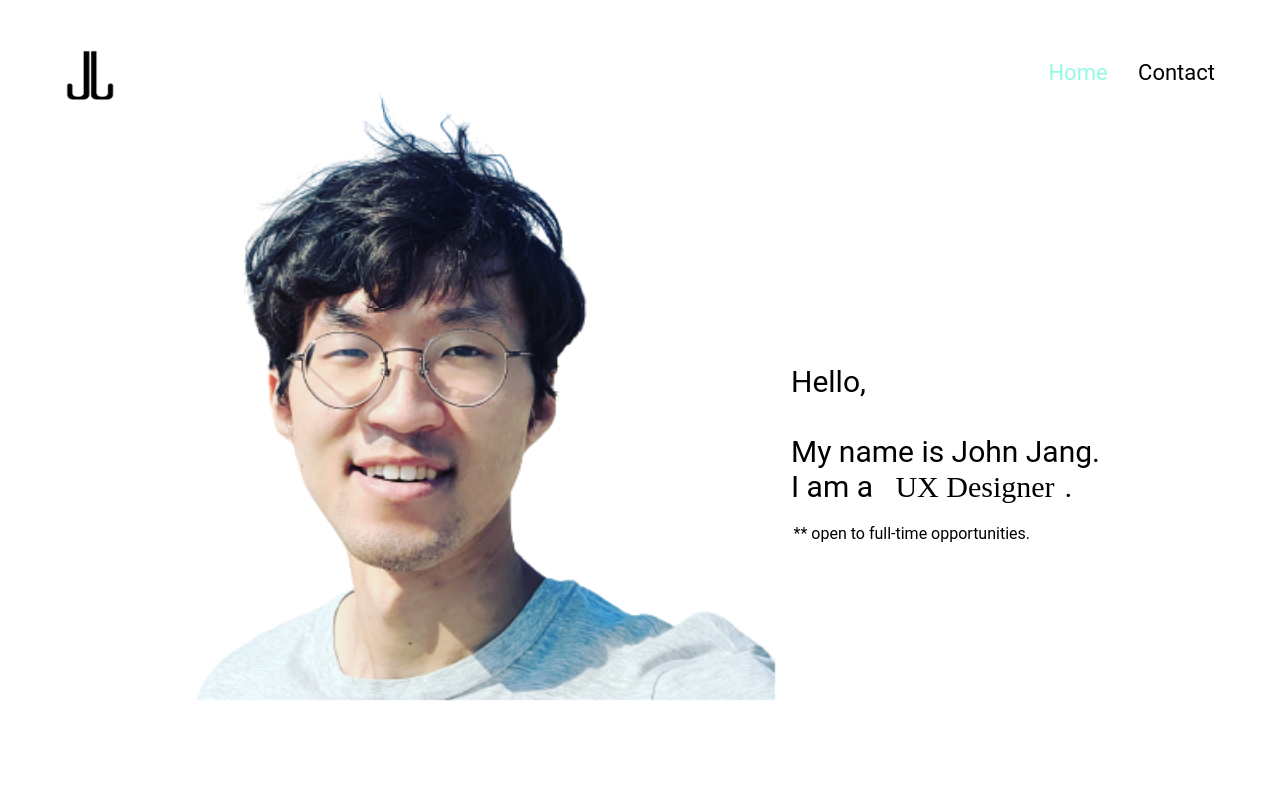
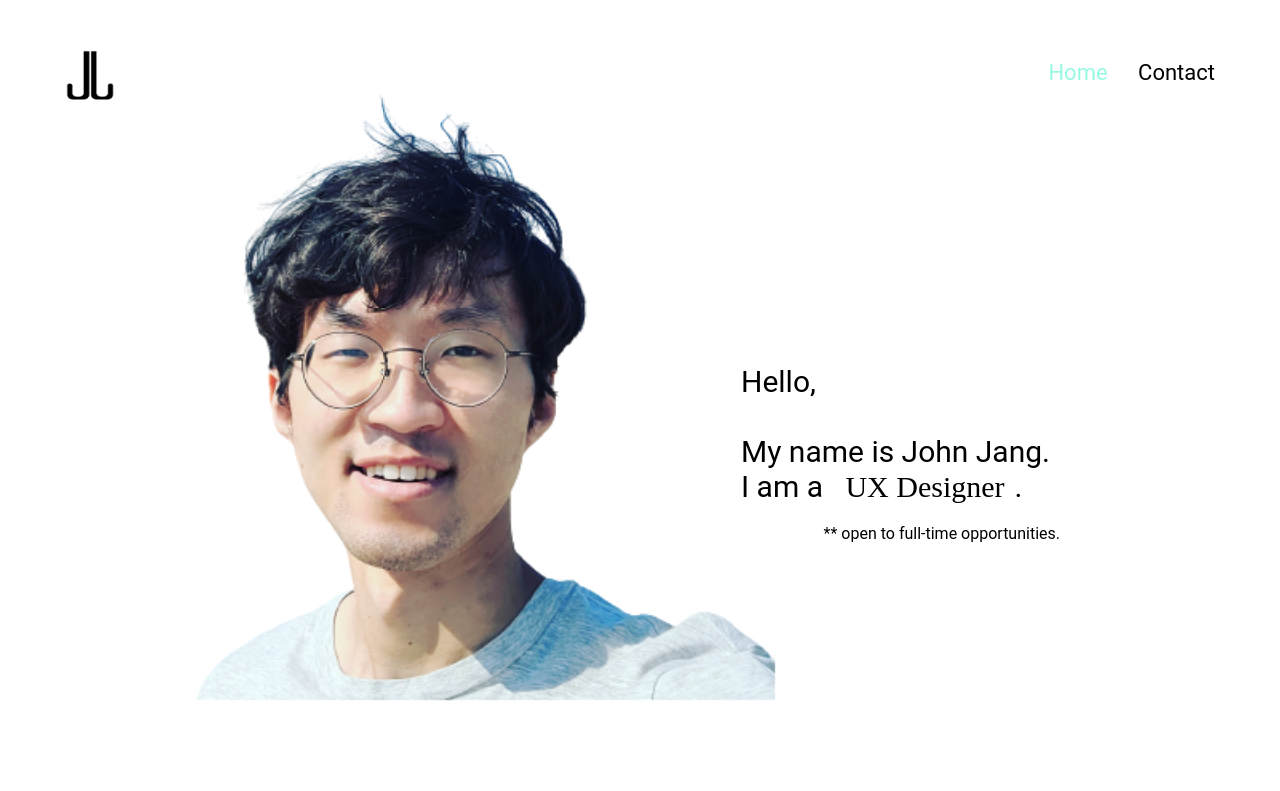
Before and after one commit to johnjang94/portfolio, a plain HTML site: page index.html in a window 1280 px wide. Shown: the top 791 px of the page. Drawn offline with Linux system fonts and the light colour scheme.

Commit message:
Update portfolio.css

```diff
--- a/css/portfolio.css
+++ b/css/portfolio.css
@@ -181,7 +181,7 @@ body {
   font-size: 30px;
 
   margin-top: -350px;
-  margin-right: 150px;
+  margin-right: 200px;
 }
 
 .position {
@@ -190,7 +190,7 @@ body {
 
 .subtitle {
   float: right;
-  margin-right: 220px;
+  margin-right: 190px;
   margin-top: -190px;
 }
 
```
